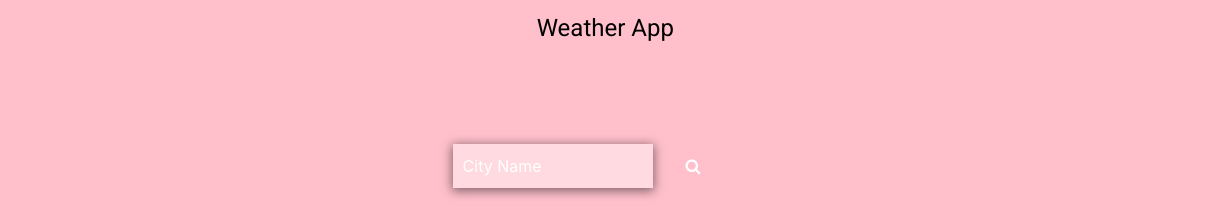
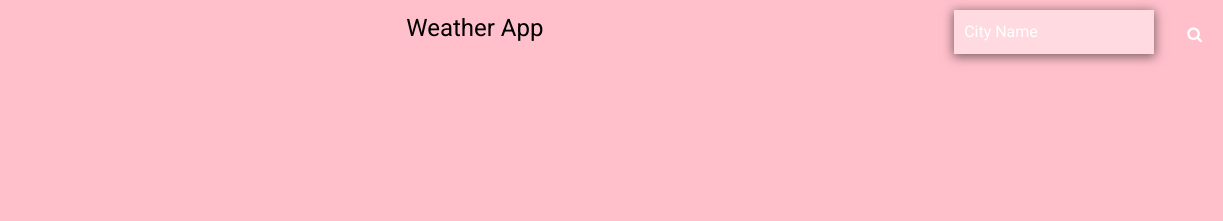
Before and after one commit to turing-20/weather, a plain HTML site: page index.html in a window 1280 px wide. Shown: the top 221 px of the page, 57-1280 px from the left. Drawn offline with nearby package versions, Linux system fonts and the light colour scheme; a web font is replaced by a local one.

Commit message:
Add files via upload

```diff
--- a/app.js
+++ b/app.js
@@ -52,9 +52,6 @@ function subF()
         var now = new Date();
         var days = ['Sunday','Monday','Tuesday','Wednesday','Thursday','Friday','Saturday'];
         var curDay = days[ now.getDay() ];
-        // document.getElementById("twitter").innerHTML='<a href='+'"https://twitter.com/intent/tweet?text=Current weather in '+response.data.city.name+' is '+Math.ceil(temp)+'°. For a live weather update visit https://ps-weather.herokuapp.com/"'+
-        // ' target="_blank"><iclass="fa fa-twitter"style="font-size: 48px; color: black;"></i></a>'
-        // console.log(document.getElementById("twitter"));
         var tweet="https://twitter.com/intent/tweet?text=Current weather in "+response.data.city.name+' is '+Math.ceil(temp)+'°. For a live weather update visit https://ps-weather.herokuapp.com/';
         $(".tweet").attr("href",tweet );
 
@@ -69,8 +66,6 @@ function subF()
         '<ul class="faltu" style="padding-left: 1rem;">'+
         '<li>Max: ' +  maxx  + ' &#8451;</li>'+
         '<li>Min: ' +  minn  + ' &#8451;</li>'+
-        '<li>Humidity: ' + humidity+ '%</li>'+
-        '<li>Wind: ' + wind + 'km/h</li>'+
           '</ul>'+
         '</div>'+
         '</div>'+
@@ -120,8 +115,6 @@ function subF()
             '<ul class="faltu" style="padding-left: 1rem;">'+
             '<li>Max: ' +  maxx  + ' &#8451;</li>'+
             '<li>Min: ' +  minn  + ' &#8451;</li>'+
-            '<li>Humidity: ' + humidity+ '%</li>'+
-            '<li>Wind: ' + wind + 'km/h</li>'+
               '</ul>'+
             '</div>'+
             '</div>'+
--- a/index.html
+++ b/index.html
@@ -31,24 +31,25 @@
         </div>
         <div class="d-flex align-items-center"><h4>Weather App</h4></div>
         <div class="d-flex align-items-center">
+          <div id="widget">
+              <div class="d-flex flex-row justify-content-center indd">
+                <form class="navbar-form" role="search" onsubmit="subF();return false">
+                    <div class="d-flex align-items-end">
+                        <input placeholder="City Name" name="cityName" id="cityInput" type="text" class="searchbox">
+                        <button id="btn-submit" class="btn btn-default" type="submit"><span><i class="fa fa-search" aria-hidden="true" style="color: white; padding-left: 20px;"></i></span></button>
+                    </div>
+                </form>
+              </div>
+          </div>
+        </div>
 
-        </div>
       </div>
     </section>
 
     <!-- main-site  -->
 
     <section class="main-site">
-      <div id="widget">
-          <div class="d-flex flex-row justify-content-center indd">
-            <form class="navbar-form" role="search" onsubmit="subF();return false">
-                <div class="d-flex align-items-center">
-                    <input placeholder="City Name" name="cityName" id="cityInput" type="text" class="searchbox">
-                    <button id="btn-submit" class="btn btn-default" type="submit"><span><i class="fa fa-search" aria-hidden="true" style="color: white; padding-left: 20px;"></i></span></button>
-                </div>
-            </form>
-          </div>
-      </div>
+
       <div class="container">
           <div class="row justify-content-center">
               <div class="col-md-4">
--- a/style.css
+++ b/style.css
@@ -16,14 +16,10 @@ body
 {
     background-color: pink;
     font-family: 'Roboto', sans-serif;
+    padding: 0.5rem;
 
 }
 
-.brand
-{
-    color: white;
-    padding: 0.5rem !important;
-}
 
 .main-site
 {
@@ -33,26 +29,23 @@ body
     z-index: 0;
     background-color: pink;
 }
-.blur
+/* .blur
 {
     width: 100%;
     filter: blur(10px);
     position: fixed;
     z-index: -1;
-}
+} */
 
-.indd
-{
-    padding-top: 5rem;
-}
 
-.label_black
+
+/* .label_black
 {
     color: wheat;
     font-size: 30px;
     font-family: 'Oswald', sans-serif;
     padding-right: 40px;
-}
+} */
 
 .searchbox
 {
@@ -86,8 +79,8 @@ body
 
 .container
 {
-    margin-top: 10rem;
-    margin-bottom: 10rem;
+    padding-top: 10rem;
+    padding-bottom: 10rem;
     background-color: pink;
 }
 
```
